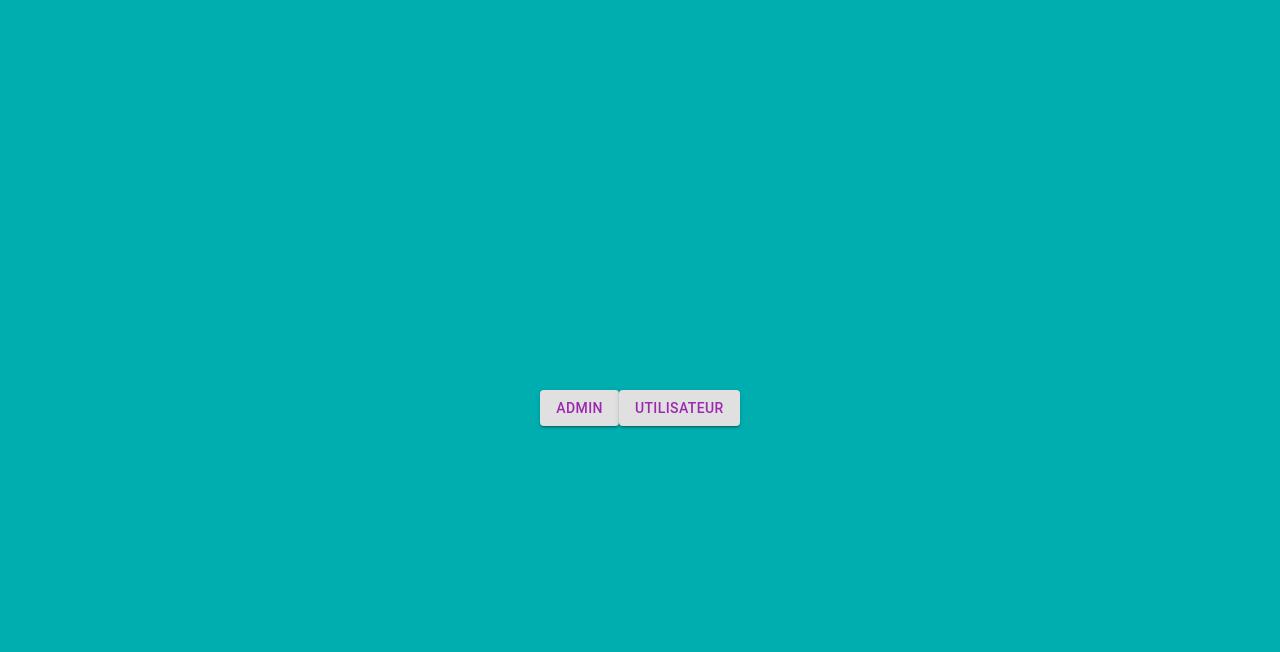
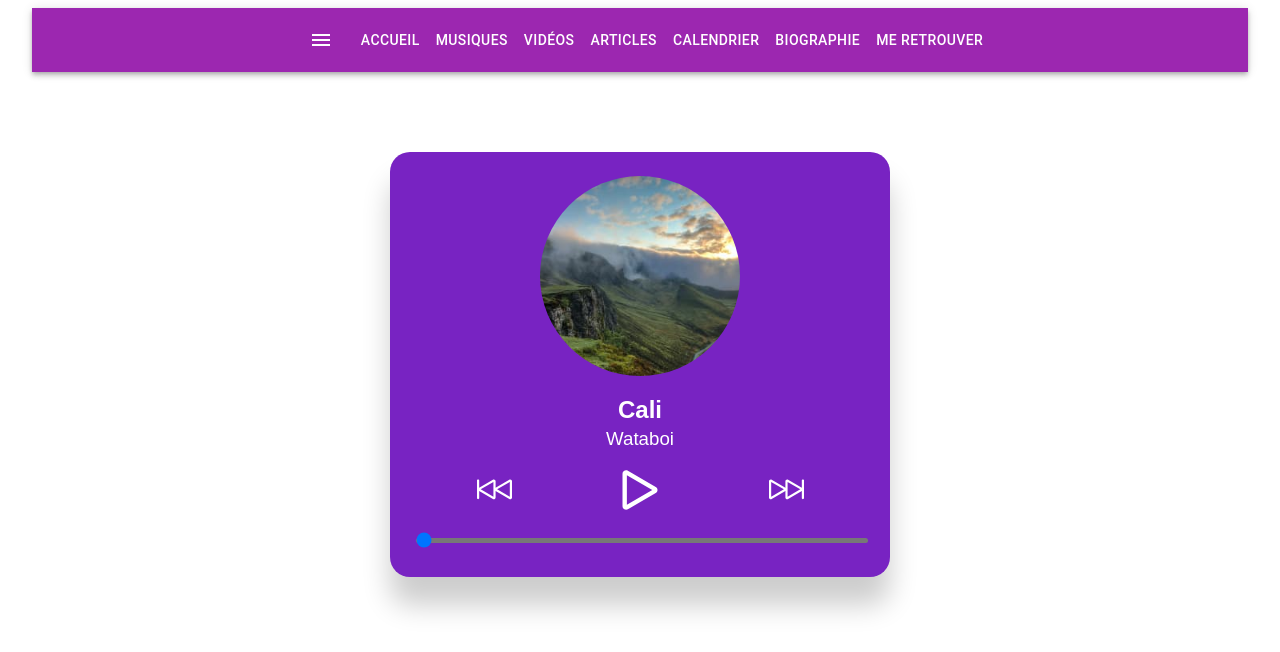
Before and after one commit to PwebBlogVonkrafft/Front-end, a React (Create React App) app: page /musiques in a window 1280 px wide. Shown: the top 652 px of the page. Built offline with nearby package versions, Linux system fonts and the light colour scheme.

Commit message:
check carning plus check css de musique

```diff
--- a/src/Views/app.js
+++ b/src/Views/app.js
@@ -55,7 +55,7 @@ const App = () => {
     ]);
     //return routes;
     return (
-      showNav === true? <Admin funcNav={setShowNav}/> : routes
+      showNav === false? <Admin funcNav={setShowNav}/> : routes
     );
 }
 
--- a/src/Views/articles/articles.js
+++ b/src/Views/articles/articles.js
@@ -4,13 +4,12 @@ import * as React from 'react';
 import { useEffect, useState } from "react";
 import { useNavigate, useParams } from 'react-router-dom';
 import { newsList } from "../accueil/bdd/data.js";
-// Import const
-import { StyledBox, StyledButton, StyledFormControlLabel, StyledSwitch } from "../styles/styles.js";
 import ArticleCard from "./ArticleCard";
 import ArticleCardEditable from "./ArticleCardEditable";
 import ArticleEdit from "./ArticleEdit";
-import ArticleFocus from "./ArticleFocus";
 /* eslint eqeqeq: 0 */
+// Import const
+import { StyledBox, StyledButton, StyledFormControlLabel, StyledSwitch } from "../styles/styles.js";
 
 
 function Articles() {
--- a/src/Views/musiques/musiques.js
+++ b/src/Views/musiques/musiques.js
@@ -1,7 +1,7 @@
 import React, { useState, useEffect, useRef } from "react";
 import AudioControls from "./AudioControls";
 import Backdrop from "./Backdrop";
-import tracks from"./tracks.js";
+import tracks from "./tracks.js";
 import "./styles.css";
 
 function Musiques() {
@@ -121,6 +121,13 @@ const AudioPlayer = ({ tracks }) => {
   }, []);
 
   return (
+    <div>
+      <div style={{
+        display: 'flex',
+        justifyContent: 'center',
+        alignItems: 'center',
+        height: '10vh',
+      }}></div>
       <div className="audio-player">
         <div className="track-info">
           <img
@@ -149,11 +156,16 @@ const AudioPlayer = ({ tracks }) => {
             style={{ background: trackStyling }}
           />
         </div>
-      <Backdrop
+      </div>
+    </div>
+
+
+  );
+};
+
+{/*      <Backdrop
         trackIndex={trackIndex}
         activeColor={color}
         isPlaying={isPlaying}
       />
-    </div>
-  );
-};
+    */}
--- a/src/Views/musiques/styles.css
+++ b/src/Views/musiques/styles.css
@@ -1,6 +1,6 @@
 :root {
   --white: #fff;
-  --active-color: #00aeb0;
+  --active-color: #7823c2;
 }
 
 * {
@@ -10,8 +10,8 @@
 html {
   font-family: Arial, Helvetica, sans-serif;
   height: 100%;
-  background: var(--active-color);
-  transition: background 0.4s ease;
+/*  background: var(--active-color);
+  transition: background 0.4s ease;*/
 }
 
 button {
@@ -26,8 +26,8 @@ input[type="range"] {
   width: 100%;
   margin-bottom: 10px;
   border-radius: 8px;
-  background: #3b7677;
-  transition: background 0.2s ease;
+  background: ##7823c2;
+  /*transition: background 0.2s ease;*/
   cursor: pointer;
 }
 
@@ -38,6 +38,12 @@ input[type="range"] {
   box-shadow: 0 28px 28px rgba(0, 0, 0, 0.2);
   margin: auto;
   color: var(--white);
+
+
+  font-family: Arial, Helvetica, sans-serif;
+  height: 100%;
+  background: var(--active-color);
+  transition: background 0.4s ease;
 }
 
 .artwork {
@@ -87,7 +93,7 @@ input[type="range"] {
   fill: var(--white);
 }
 
-.color-backdrop {
+/*.color-backdrop {
   background: linear-gradient(45deg, var(--active-color) 20%, transparent 100%)
     no-repeat;
   position: absolute;
@@ -96,9 +102,9 @@ input[type="range"] {
   right: 0;
   bottom: 0;
   z-index: -1;
-}
+}*/
 
-.color-backdrop.playing {
+/*.color-backdrop.playing {
   animation: colorChange 20s alternate infinite;
 }
 
@@ -109,4 +115,4 @@ input[type="range"] {
   to {
     filter: hue-rotate(360deg);
   }
-}
+}*/
```
Also changed, not shown: src/App.js (deleted, +0 -13 lines), src/app.js (deleted, +0 -13 lines). Lines whose indentation alone changed are shown as unchanged.
